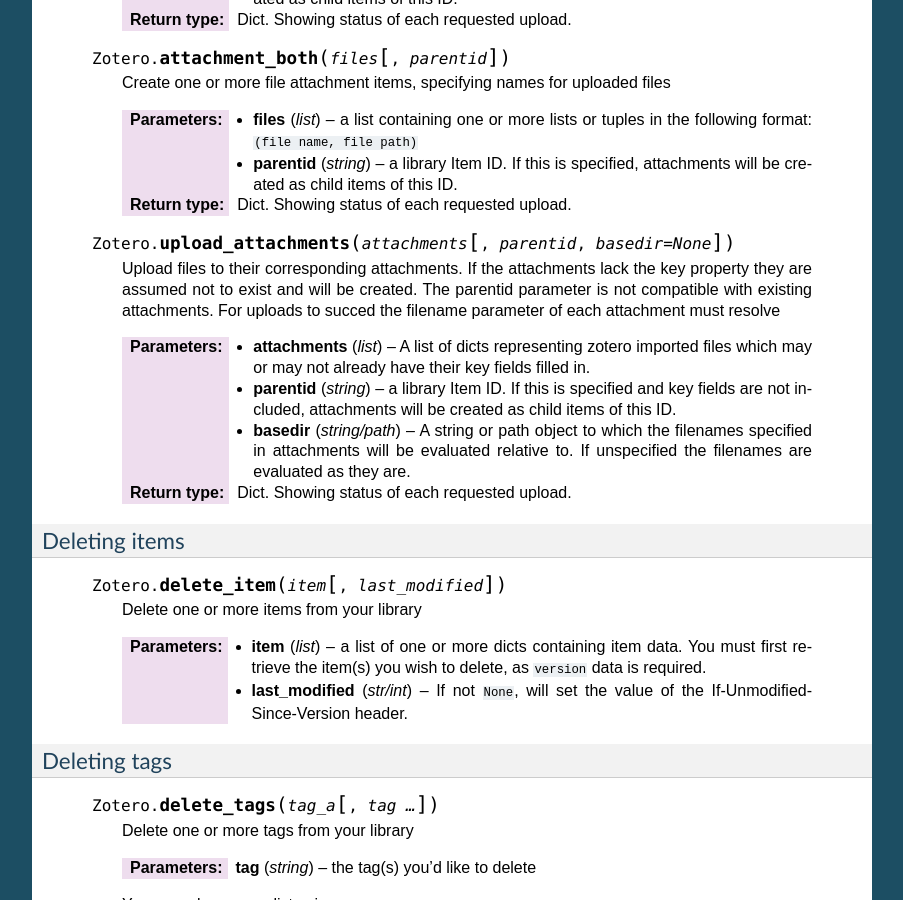
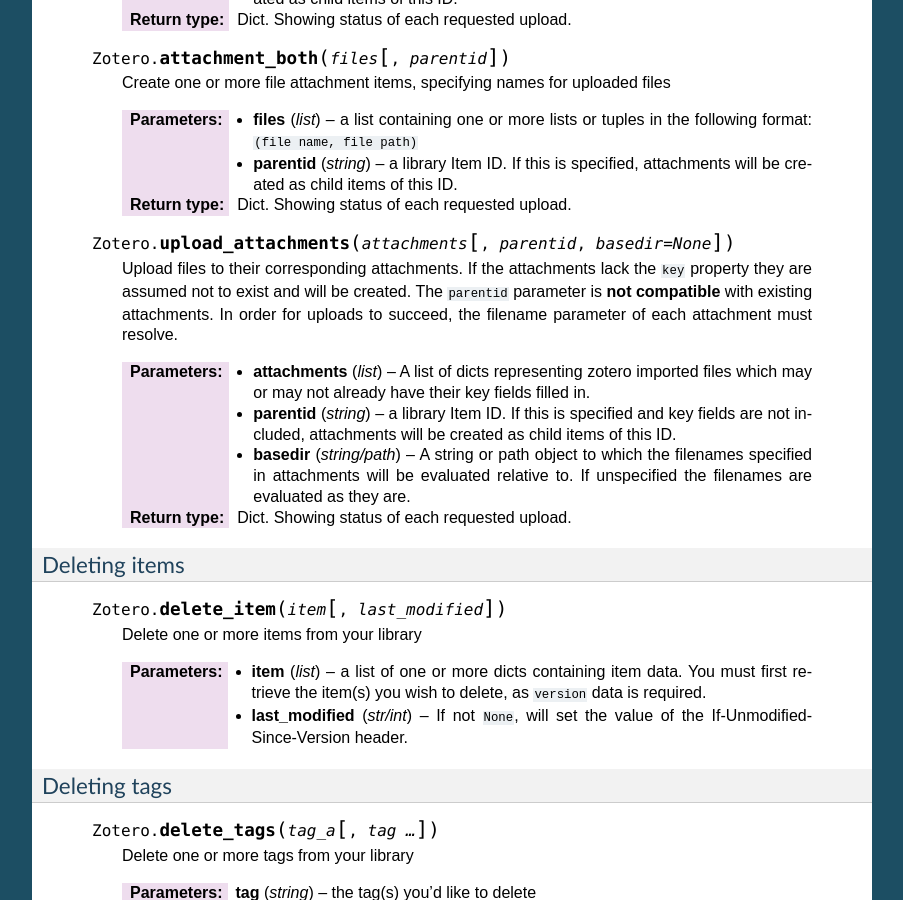
Before and after one commit to urschrei/pyzotero, a Sphinx documentation site: the page built from doc/index.rst, in a window 1280 px wide and 900 px high, scrolled down 14642 px. Shown: the whole window, without its empty margins (198-1101 px from the left). Built offline with Sphinx 7.4.7, drawn with Linux system fonts in a browser that asks for light colours; the version number could not be read and is left out.

Commit message:
Tidy docs

```diff
--- a/doc/index.rst
+++ b/doc/index.rst
@@ -857,7 +857,7 @@
 
     .. py:method:: Zotero.upload_attachments(attachments[, parentid, basedir=None])
 
-        Upload files to their corresponding attachments.  If the attachments lack the key property they are assumed not to exist and will be created.  The parentid parameter is not compatible with existing attachments.  For uploads to succed the filename parameter of each attachment must resolve
+        Upload files to their corresponding attachments.  If the attachments lack the ``key`` property they are assumed not to exist and will be created.  The ``parentid`` parameter is **not compatible** with existing attachments.  In order for uploads to succeed, the filename parameter of each attachment must resolve.
 
         :param list attachments: A list of dicts representing zotero imported files which may or may not already have their key fields filled in.
         :param string parentid: a library Item ID. If this is specified and key fields are not included, attachments will be created as child items of this ID.
@@ -869,7 +869,7 @@
           {'success': [attach1, attach2...],
            'failure': [attach3, attach4...],
            'unchanged': [attach4, attach5...]}
-           #Note that unlike the space saving responses from the server the return value here eschews the complex index/key lookup and simply passes back the imported_file item template populated with keys (if created successfully or passed in) corresponding to each result.  This is the return type for all of these methods
+           # Note that unlike the space-saving responses from the server the return value here eschews the complex index / key lookup and simply passes back the ``imported_file`` item template populated with keys (if created successfully or passed in) corresponding to each result. This is the return type for all of these methods.
 
 Deleting items
 --------------
```
